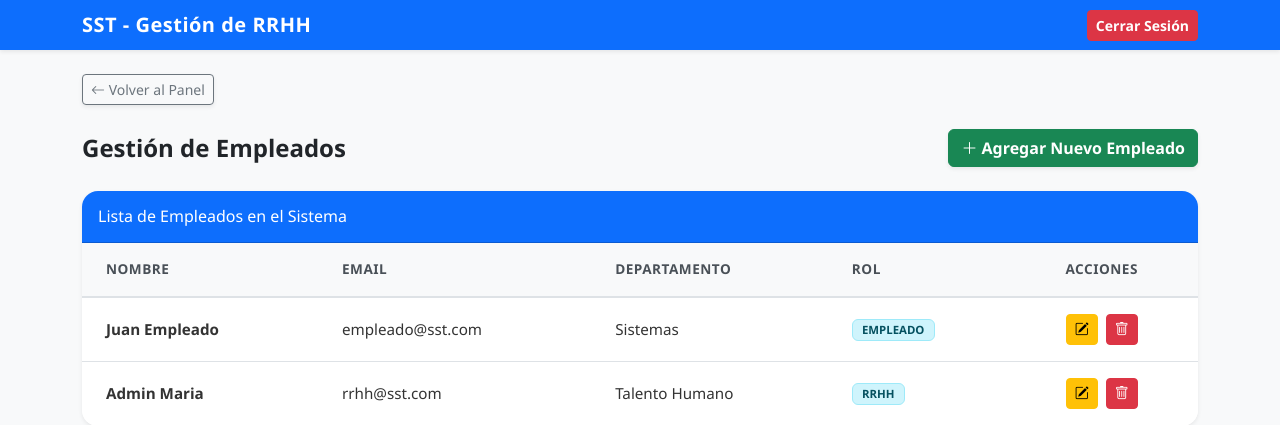
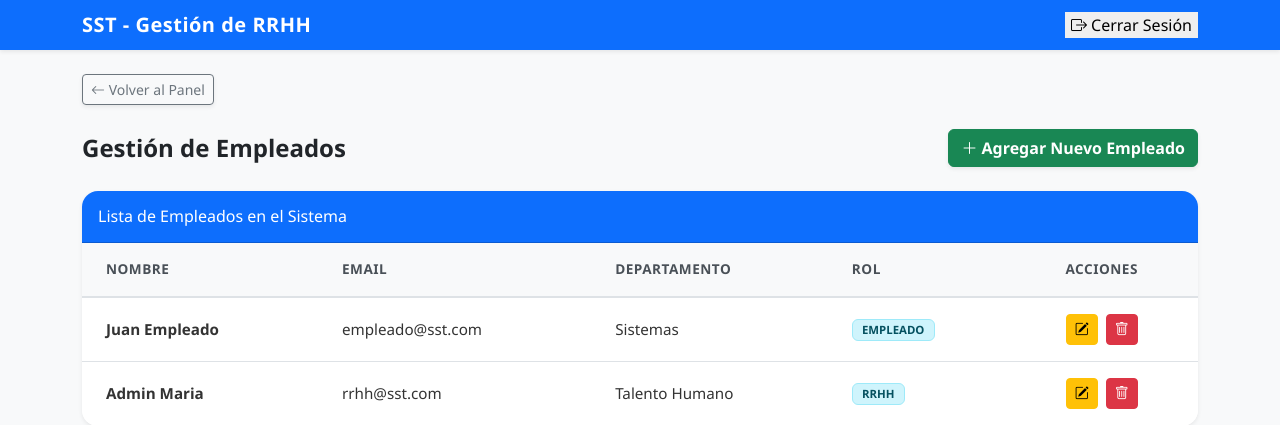
Before and after one commit to Sofia032347/sst-digital-app, a Spring Boot app: page /usuarios in a window 1280 px wide. Shown: the top 425 px of the page. Run offline with Spring Boot 4, Linux system fonts and the light colour scheme; a user stored in the database is signed in; data comes from the database, SQL or seed files in the repository.

Commit message:
Agregando cambios para Render

```diff
--- a/src/main/resources/templates/pausa-activa.html
+++ b/src/main/resources/templates/pausa-activa.html
@@ -21,8 +21,10 @@
         <span class="navbar-brand mb-0 h1 fs-6 fs-md-4 text-truncate">SST - Módulo de Salud</span>
         <div class="d-flex align-items-center gap-2">
             <span class="text-white small d-none d-sm-inline">Hola, <strong th:text="${empleado.nombre}" class="text-warning">Nombre</strong></span>
-            <form th:action="@{/logout}" method="post" class="m-0">
-                <button type="submit" class="btn btn-danger btn-sm">Salir</button>
+            <form th:action="@{/logout}" method="post" id="formLogout" class="d-inline">
+                <button type="submit" class="btn-logout" style="border: none; cursor: pointer;">
+                    <i class="bi bi-box-arrow-right"></i> Cerrar Sesión
+                </button>
             </form>
         </div>
     </div>
--- a/src/main/resources/templates/rrhh/rrhh.html
+++ b/src/main/resources/templates/rrhh/rrhh.html
@@ -23,7 +23,11 @@
 
     <div class="nav-links">
         <a th:href="@{/usuarios}" class="d-none d-md-inline">Gestionar Usuarios</a>
-        <a th:href="@{/logout}" class="btn-logout">Salir</a>
+        <form th:action="@{/logout}" method="post" id="formLogout" class="d-inline">
+            <button type="submit" class="btn-logout" style="border: none; cursor: pointer;">
+                <i class="bi bi-box-arrow-right"></i> Cerrar Sesión
+            </button>
+        </form>
     </div>
 </nav>
 
--- a/src/main/resources/templates/rrhh/usuarios/usuario.html
+++ b/src/main/resources/templates/rrhh/usuarios/usuario.html
@@ -13,8 +13,10 @@
 <nav class="navbar navbar-dark bg-primary mb-4 shadow-sm">
     <div class="container d-flex justify-content-between align-items-center">
         <span class="navbar-brand mb-0 h1 fs-5">SST - Gestión de RRHH</span>
-        <form th:action="@{/logout}" method="post" class="m-0">
-            <button type="submit" class="btn btn-danger btn-sm fw-bold">Cerrar Sesión</button>
+        <form th:action="@{/logout}" method="post" id="formLogout" class="d-inline">
+            <button type="submit" class="btn-logout" style="border: none; cursor: pointer;">
+                <i class="bi bi-box-arrow-right"></i> Cerrar Sesión
+            </button>
         </form>
     </div>
 </nav>
```
Also changed, not shown: src/main/resources/templates/empleado/empleado.html (+5 -3 lines).
